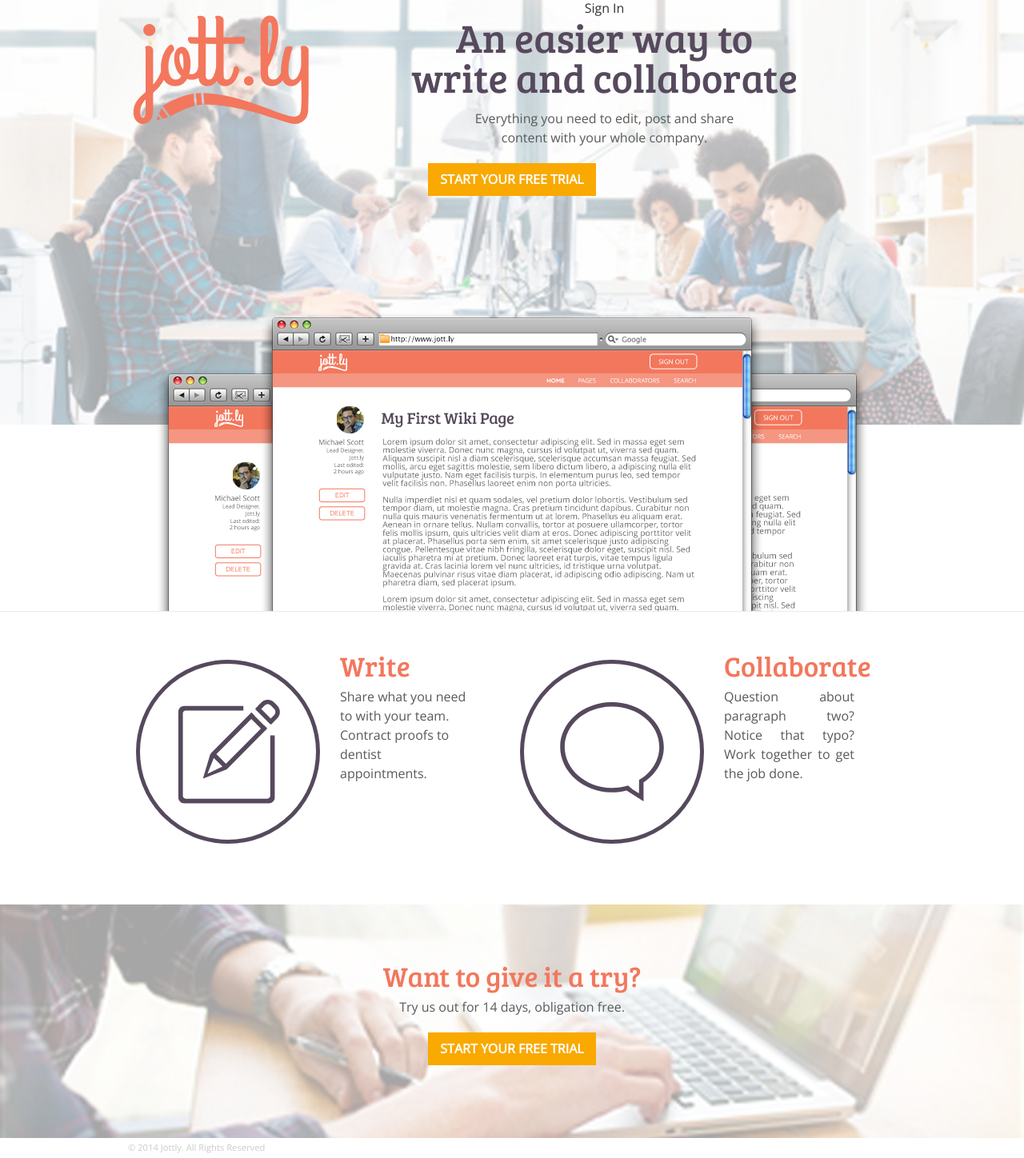
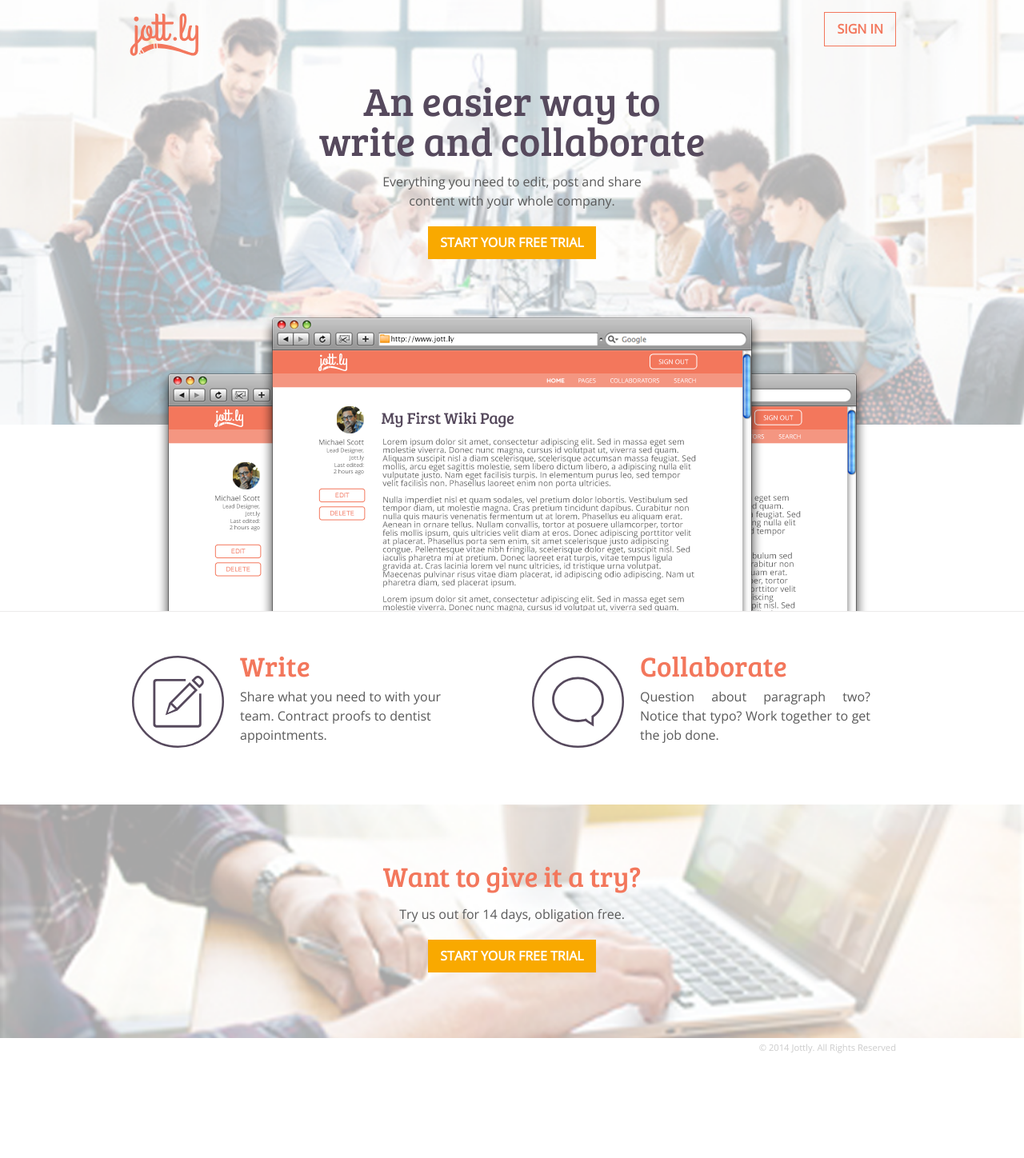
Before and after one commit to sarahbalarah/jottly, a plain HTML site: page public/index.html in a window 1280 px wide. Shown: the whole page at 80% size. After the commit the page ends 1323 px from the top, so only its background shows below. Drawn offline with nearby package versions, Linux system fonts and the light colour scheme.

Commit message:
updated css

```diff
--- a/public/stylesheets/style.css
+++ b/public/stylesheets/style.css
@@ -1,11 +1,3 @@
-//NOTES ON STYLESHEET
-	//OVERALL THIS IS REALLY CLEAN NICE WORK
-	//TRY REVEIEWING THE SELECTOR BACKGROUND THERE ARE A FEW PLACES
-		WHERE YOU ARE USING BACKGROUND'S VARIOUS PROPERTIES AND YOU COULD
-		COMBINE THEM DOWN TO ONE LINE OF CODE VS FOUR OR SO
-	//MAKE SURE YOU ARE CONSISTENT WITH FONT-SIZES, PICK EMs OR PXs
-	//
-
 
 /* Fix Skeleton brokenness. */
 .columns.omega {
@@ -51,18 +43,15 @@ a, a:visited {
 }
 
 header {
-	background-color: #FFF;
-	background-image: url('../images/office.png');
+	background: #FFF url('../images/office.png') center center;
+	background-size: cover;
 	-webkit-background-size: cover;
 	-moz-background-size: cover;
-	background-size: cover;
-	background-position: center center;
 	min-height: 531px;
 	text-align: center;
 }
 
-//WE SHOULD BE MORE SPECIFIC ABOUT WHAT SECTION WE ARE CALLING ON
-header section {
+header div {
 	padding-top: 100px;
 	box-sizing: border-box;
 }
@@ -72,15 +61,16 @@ header section {
 	margin-top: 15px;
 }
 
-//WONDERING IF WE SHOULD MAKE MORE GLOBAL BUTTONS RATHER THAN VERY SPECIFIC BUTTONS. THAT WAY WE CAN USE THEM MORE THROUGH OUT THE SITE AND NOT HAVE TO REPEAT CSS
-
+.logo img {
+	width: 90px;
+}
 .signin_button {
 	margin-top: 15px;
 	padding: 10px 15px;
 	font-weight: bold;
 	color: #f3775c;
 	border: 1px solid #f3775c;
-	border-radius: 0px; //NOT SURE WE NEED THIS, BORDER RADIUS IS NATURALLY 0
+	border-radius: 0px;
 	float: right;
 	text-transform: uppercase;
 }
@@ -88,7 +78,7 @@ header section {
 .signin_button:visited {
 	color: #f3775c;
 	border: 1px solid #f3775c;
-} //WE SHOULD MOVE THIS TO BELOW HOVER, JUST FROM A FLOW STANDPOINT IT GOES BUTTON, BUTTON:HOVER, BUTTON:ACTIVE, BUTTON:VISITED
+}
 
 .signin_button:hover {
 	color: #FFF;
@@ -105,14 +95,14 @@ header section {
 	text-transform: uppercase;
 }
 
+.signup_button:hover {
+	color: #FFF;
+	background-color: #e09900;
+}
+
 .signup_button:visited {
 	color: #FFF;
 	background-color: #f9a900;
-}
-
-.signup_button:hover {
-	color: #FFF;
-	background-color: #e09900;
 }
 
 .browsers {
@@ -149,28 +139,30 @@ header section {
 	text-align: justify;
 }
 
+.info img {
+	width: 125px;
+}
+
 .signup {
-	background-color: #FFF;
-	background: url('../images/working.png');
+	background: #FFF url('../images/working.png') center center;
   background-size: cover;
   -webkit-background-size: cover;
 	-moz-background-size: cover;
-  background-position: center center;
 	margin: 0px;
 	min-height: 292px;
 	text-align: center;
 	padding-top: 72px;
 	box-sizing: border-box;
-}//WE COULD CONDENSE THIS CODE BLOCK DOWN
+}
 
 .signup h2 {
 	padding-bottom: .25em; /* because the text has a descender in it. */
 }
 
 .footer {
-	padding-top: .25em;
-	padding-bottom: .25em;
+	padding: .25em 0;
 	color: #ccc;
+	text-align: right;
 }
 .footer p {
 	font-size: .7em;
@@ -187,9 +179,6 @@ header section {
 	}
 }
 
-@media only screen and (min-width: 768px) and (max-width: 959px) {
-} //WE CAN REMOVE THIS IF WE ARE NOT USING IT AT ALL
-
 @media only screen and (max-width: 767px) {
 	header {
 		min-height: 450px
@@ -204,7 +193,7 @@ header section {
 
 @media only screen and (max-width: 479px) {
 	body {
-		font-size: 14px;
+		font-size: .875em;
 	}
 
 	h1 {
```
